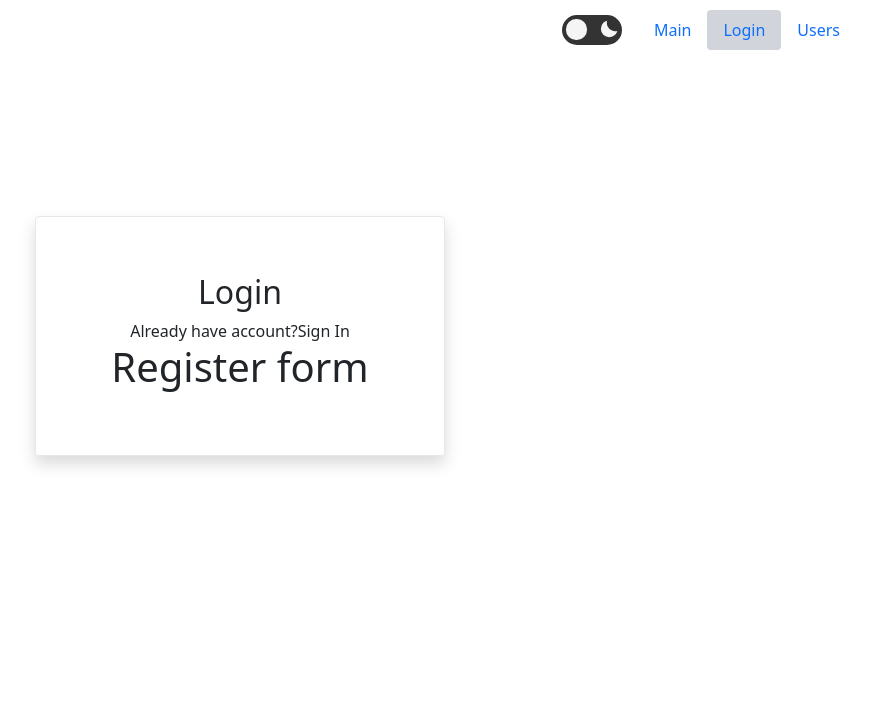
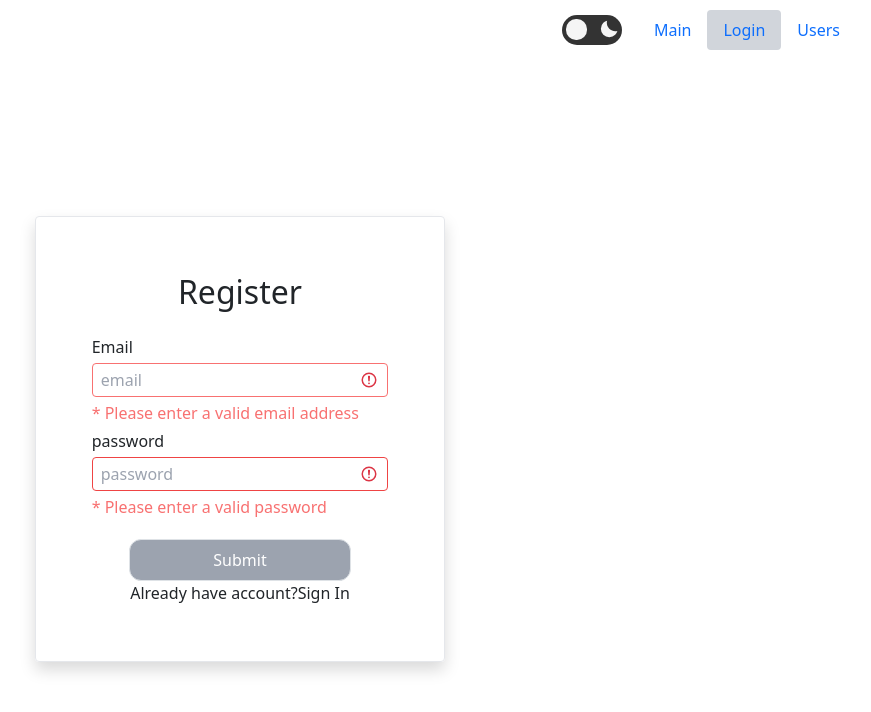
Before and after one commit to egolegegit/2_Frontend_lesson_2_1, a React (Create React App) app: page /login in a window 1280 px wide. Both pictures are taken after a click on the button "Sign UP". Shown: the top 712 px of the page, without its empty margins (400-1271 px from the left). Built offline with nearby package versions, Linux system fonts and the light colour scheme; what @tailwindcss/typography would draw is missing.

Commit message:
add form registraion

```diff
--- a/src/app/components/ui/registerForm.jsx
+++ b/src/app/components/ui/registerForm.jsx
@@ -1,6 +1,84 @@
-import React from 'react'
+import React, { useState, useEffect } from 'react'
+import { validator } from '../../utils/validator'
+import TextField from '../common/form/textField'
+
 const RegisterForm = () => {
-  return <h1>Register form</h1>
+  const [data, setData] = useState({ email: '', password: '' })
+  const [errors, setErrors] = useState({})
+
+  const handleChange = ({ target }) => {
+    setData((prevState) => ({ ...prevState, [target.name]: target.value }))
+  }
+
+  const validatorConfig = {
+    email: {
+      isRequired: { message: '* Please enter a valid email address' },
+      isEmail: { message: 'Email address entered incorrectly' },
+    },
+    password: {
+      isRequired: { message: '* Please enter a valid password' },
+      isCapitalSymbol: { message: 'Password must contain 1 capital letter' },
+      isContainDigit: { message: 'password must contain at least 1 number' },
+      isMin: {
+        message: 'password must contain min 8 simbol',
+        value: 8,
+      },
+    },
+  }
+
+  useEffect(() => {
+    validate()
+  }, [data])
+
+  const validate = () => {
+    const errors = validator(data, validatorConfig)
+
+    setErrors(errors)
+    return Object.keys(errors).length === 0
+  }
+
+  const isValid = Object.keys(errors).length === 0
+
+  const handleSubmit = (e) => {
+    e.preventDefault()
+    const isValid = validate()
+
+    if (!isValid) return
+    console.log(errors, data)
+  }
+
+  return (
+    <form
+      onSubmit={handleSubmit}
+      className="flex flex-col items-center w-full text-center"
+    >
+      <TextField
+        label="Email"
+        name="email"
+        value={data.email}
+        onChange={handleChange}
+        error={errors.email}
+      />
+      <TextField
+        label="password"
+        name="password"
+        type={'password'}
+        value={data.password}
+        onChange={handleChange}
+        error={errors.password}
+      />
+      <button
+        disabled={!isValid}
+        className={`
+            bg-gray-400 mt-8 border rounded-xl border-transparent p-2 hover:text-white w-3/4 text-white dark:bg-gray-600 ${
+              isValid ? 'hover:bg-blue-700 text-white animate-pulse' : ''
+            }
+          `}
+      >
+        Submit
+      </button>
+    </form>
+  )
 }
 
 export default RegisterForm
--- a/src/app/layouts/login.jsx
+++ b/src/app/layouts/login.jsx
@@ -16,26 +16,27 @@ const Login = () => {
   return (
     <div className="pt-40 layout-content">
       <div className="flex flex-col items-center w-full rounded shadow p-14 wrapper-form sm:w-2/3 md:w-2/5 lg:w-2/6 dark:border-green-400 border-1">
-        <h2>Login</h2>
         {formType === 'register' ? (
           <>
+            <h2>Register</h2>
+            <RegisterForm />{' '}
             <span>
               Already have account?
               <a role="button" onClick={toggleFormType}>
                 Sign In
               </a>
             </span>
-            <RegisterForm />
           </>
         ) : (
           <>
+            <h2>Login</h2>
+            <LoginForm />
             <span>
               Dont have account?
               <a role="button" onClick={toggleFormType}>
                 Sign UP
               </a>
             </span>
-            <LoginForm />
           </>
         )}
       </div>
```
